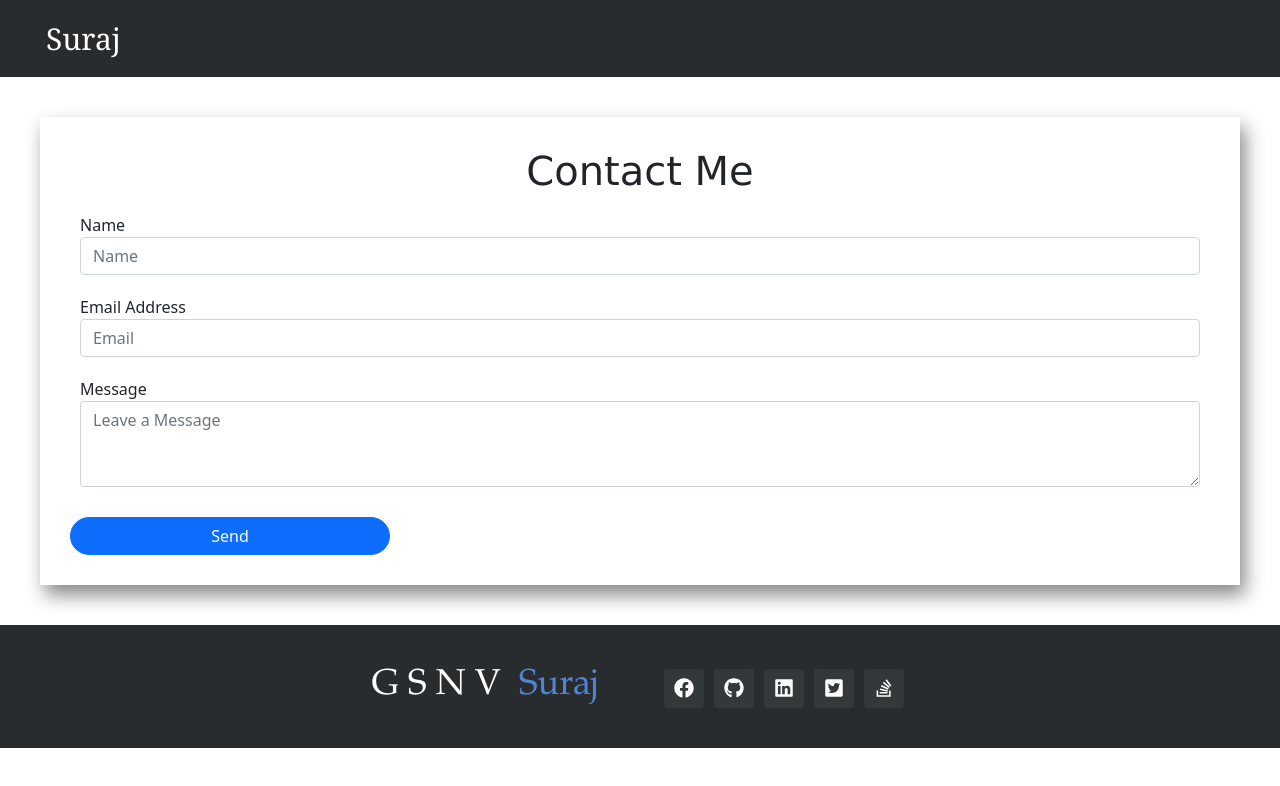
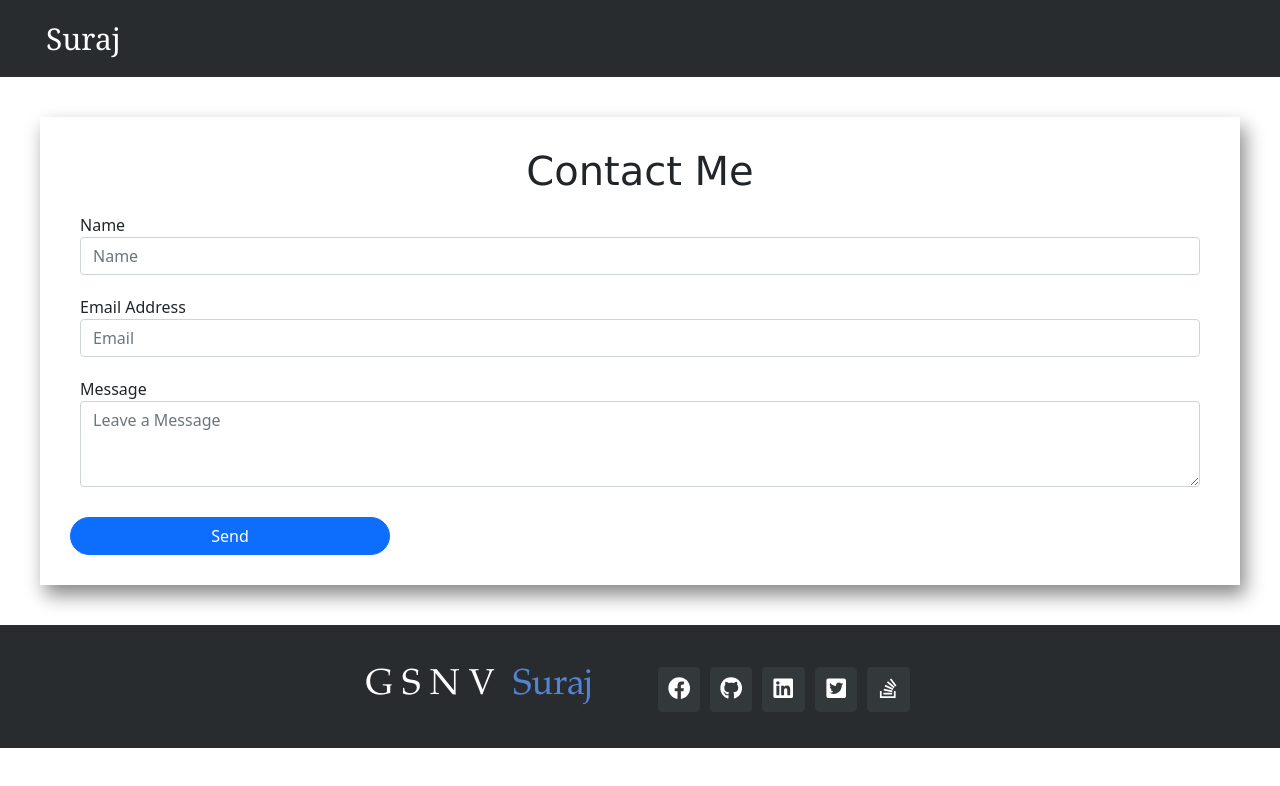
Before and after one commit to gsnvsuraj/portfolio, a React (Create React App) app: page / in a window 1280 px wide. Shown: the top 786 px of the page. Built offline with nearby package versions, Linux system fonts and the light colour scheme; the HTML template or start-up script is replaced by a standard one.

Commit message:
footer icons resize

```diff
--- a/src/styles/Footer.css
+++ b/src/styles/Footer.css
@@ -87,12 +87,11 @@ footer {
 }
 
 .footer-links {
-    font-size: 1.25rem;
+    font-size: 1.4rem;
     color: var(--main-footer-font-color);
     align-items: center;
-    padding: 4px 10px 8px;
+    padding: 4px 10px 10px;
     margin: 5px;
     background-color: #33383b;
     border-radius: 10%;
-    gap: 1em;
 }
```
